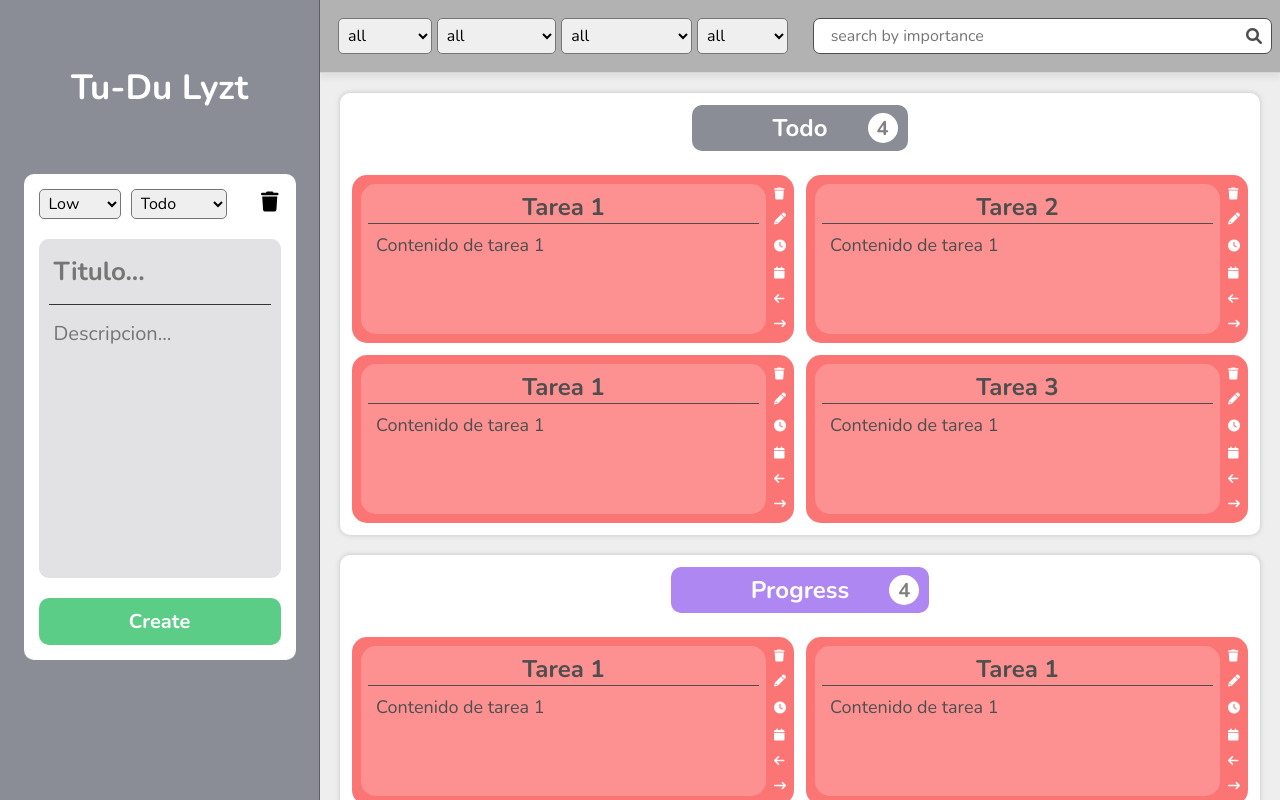
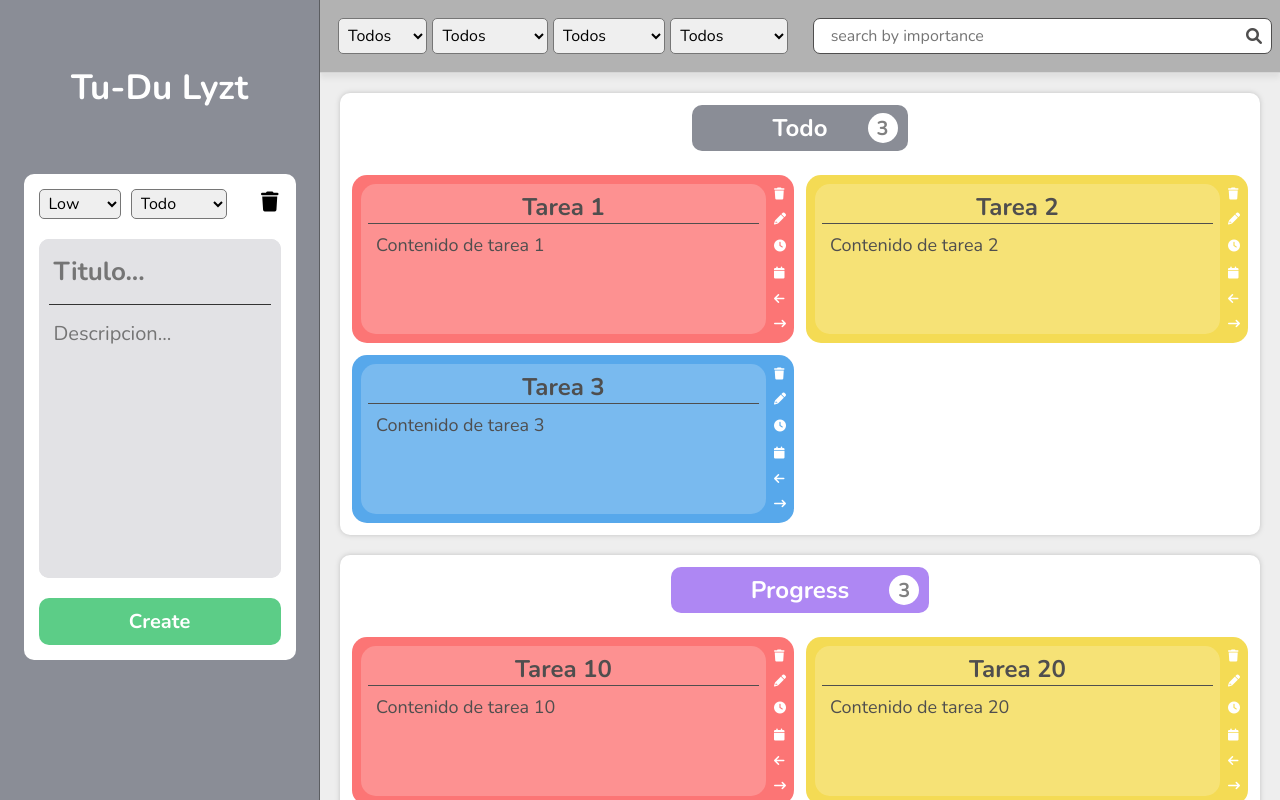
Before and after one commit to GaredLyon/Tu-Du-Lyzt, a React (Vite) app in the folder frontend/: page / in a window 1280 px wide. Built offline with nearby package versions, Linux system fonts and the light colour scheme.

Commit message:
agregar el llenado de los tags o titulos en el selector

```diff
--- a/frontend/src/components/Header/Header.jsx
+++ b/frontend/src/components/Header/Header.jsx
@@ -1,19 +1,24 @@
-import React, { useEffect, useState } from "react";
+import React, { useContext, useEffect, useState } from "react";
+import { AppContext } from "../../context/AppContext";
 import { traerTags } from "../../helpers/traerTags";
 import "./Header.css";
 
+///////////////////////////////////////////
+const Header = () => {
+
+  const {grupos, setGrupos} = useContext(AppContext)
 
 
-const Header = () => {
-
-	/* const tags = ["design", "code", "managment", "slicing"]; */
 	const [tags, setTags] = useState([]);
-	useEffect(() => {
-		let valores = traerTags()
-		setTags(valores)
-	},[])
 
 
+	useEffect(() => {
+		let valores = traerTags(grupos)
+		setTags(valores)
+	},[grupos])
+
+
+	///////////////////////////////////////////
 	return (
 		<header className="header">
 
@@ -26,7 +31,7 @@ const Header = () => {
 					{/* SELECTOR 1 */}
 					<select className="header__selector" name="priority" id="priority" >
 						{/* <optgroup label="priority"> */}
-							<option value="">all</option>
+							<option value="">Todos</option>
 							<option value="high">High</option>
 							<option value="middle">Middle</option>
 							<option value="low">Low</option>
@@ -36,7 +41,7 @@ const Header = () => {
 					{/* SELECTOR 2 */}
 					<select className="header__selector" name="column" id="column">
 						{/* <optgroup label="column"> */}
-							<option value="all">all</option>
+							<option value="all">Todos</option>
 							<option value="todo">Todo</option>
 							<option value="progress">Progress</option>
 							<option value="completed">completed</option>
@@ -46,7 +51,7 @@ const Header = () => {
 					{/* SELECTOR 3 */}
 					<select className="header__selector" name="tag" id="tag">
 						{/* <optgroup label="tag"> */}
-						<option value="">all</option>
+						<option value="">Todos</option>
 						{tags.map((e, i) => (
 							<option key={i} value={e}> {e}</option>
 						))}
@@ -56,10 +61,33 @@ const Header = () => {
 					{/* SELECTOR 4 */}
 					<select className="header__selector" name="time" id="time">
 						{/* <optgroup label="time"> */}
-							<option value="all">all</option>
-							<option value="day">day</option>
-							<option value="week">week</option>
-							<option value="month">month</option>
+							<option value="all">Todos</option>
+							<option value="day">1 hora</option>
+							<option value="day">2 horas</option>
+							<option value="day">4 horas</option>
+							<option value="day">8 horas</option>
+							<option value="day">12 horas</option>
+							<option value="day">1 dia</option>
+							<option value="day">2 dias</option>
+							<option value="day">3 dias</option>
+							<option value="day">4 dias</option>
+							<option value="day">5 dias</option>
+							<option value="day">6 dias</option>
+							<option value="week">1 semana</option>
+							<option value="week">2 semanas</option>
+							<option value="week">3 semanas</option>
+							<option value="month">1 mes</option>
+							<option value="month">2 meses</option>
+							<option value="month">3 meses</option>
+							<option value="month">4 meses</option>
+							<option value="month">5 meses</option>
+							<option value="month">6 meses</option>
+							<option value="month">7 meses</option>
+							<option value="month">8 meses</option>
+							<option value="month">9 meses</option>
+							<option value="month">10 meses</option>
+							<option value="month">11 meses</option>
+							<option value="month">12 meses</option>
 						{/* </optgroup> */}
 					</select>
 				</section>
--- a/frontend/src/data/tareas.jsx
+++ b/frontend/src/data/tareas.jsx
@@ -11,30 +11,25 @@ export let tareas = [
 					titulo: "Tarea 1",
 					descripcion: "Contenido de tarea 1",
 				},
+				fechayhora: Date.now()
 			},
 			{
 				id: 2,
-				nivel: "High",
+				nivel: "Middle",
 				contenido: {
 					titulo: "Tarea 2",
-					descripcion: "Contenido de tarea 1",
+					descripcion: "Contenido de tarea 2",
 				},
+				fechayhora: Date.now()
 			},
 			{
 				id: 3,
-				nivel: "High",
-				contenido: {
-					titulo: "Tarea 1",
-					descripcion: "Contenido de tarea 1",
-				},
-			},
-			{
-				id: 4,
-				nivel: "High",
+				nivel: "Low",
 				contenido: {
 					titulo: "Tarea 3",
-					descripcion: "Contenido de tarea 1",
+					descripcion: "Contenido de tarea 3",
 				},
+				fechayhora: Date.now()
 			},
 		],
 	},
@@ -44,36 +39,31 @@ export let tareas = [
 		color: "purple",
 		tareas: [
 			{
-				id: 1,
+				id: 10,
 				nivel: "High",
 				contenido: {
-					titulo: "Tarea 1",
-					descripcion: "Contenido de tarea 1",
+					titulo: "Tarea 10",
+					descripcion: "Contenido de tarea 10",
 				},
+				fechayhora: Date.now()
 			},
 			{
-				id: 2,
-				nivel: "High",
+				id: 20,
+				nivel: "Middle",
 				contenido: {
-					titulo: "Tarea 1",
-					descripcion: "Contenido de tarea 1",
+					titulo: "Tarea 20",
+					descripcion: "Contenido de tarea 20",
 				},
+				fechayhora: Date.now()
 			},
 			{
-				id: 3,
-				nivel: "High",
+				id: 30,
+				nivel: "Low",
 				contenido: {
-					titulo: "Tarea 1",
-					descripcion: "Contenido de tarea 1",
+					titulo: "Tarea 30",
+					descripcion: "Contenido de tarea 30",
 				},
-			},
-			{
-				id: 4,
-				nivel: "High",
-				contenido: {
-					titulo: "Tarea 1",
-					descripcion: "Contenido de tarea 1",
-				},
+				fechayhora: Date.now()
 			},
 		],
 	},
@@ -82,14 +72,33 @@ export let tareas = [
 		titulo: "Completed",
 		color: "green",
 		tareas: [
-			// {
-			//   id: 300,
-			//   nivel: 'Low',
-			//   contenido: {
-			//     titulo: 'Tarea 300',
-			//     descripcion: 'Contenido de tarea 300'
-			//   }
-			// },
+			{
+				id: 100,
+				nivel: "High",
+				contenido: {
+					titulo: "Tarea 100",
+					descripcion: "Contenido de tarea 100",
+				},
+				fechayhora: Date.now()
+			},
+			{
+				id: 200,
+				nivel: "Middle",
+				contenido: {
+					titulo: "Tarea 200",
+					descripcion: "Contenido de tarea 200",
+				},
+				fechayhora: Date.now()
+			},
+			{
+				id: 300,
+				nivel: "Low",
+				contenido: {
+					titulo: "Tarea 300",
+					descripcion: "Contenido de tarea 300",
+				},
+				fechayhora: Date.now()
+			},
 		],
 	},
 ];
--- a/frontend/src/helpers/traerTags.js
+++ b/frontend/src/helpers/traerTags.js
@@ -1,12 +1,18 @@
-export const traerTags = () => {
+export const traerTags = (grupos) => {
 
+  let titulos = []
 
+  grupos.map(grupo => {
 
+    grupo.tareas.map(tarea => {
+      titulos = [...titulos, tarea.contenido.titulo]
+    })
 
+  })
 
+  //ELIMINAR ELEMENTOS REPETIDOS
+  let titulosSinRepetir = [...new Set(titulos)];
 
-
-
-  return ["design", "code", "managment", "slicing"];
-
+  return titulosSinRepetir
+  // return ["design", "code", "managment", "slicing"];
 }
```
